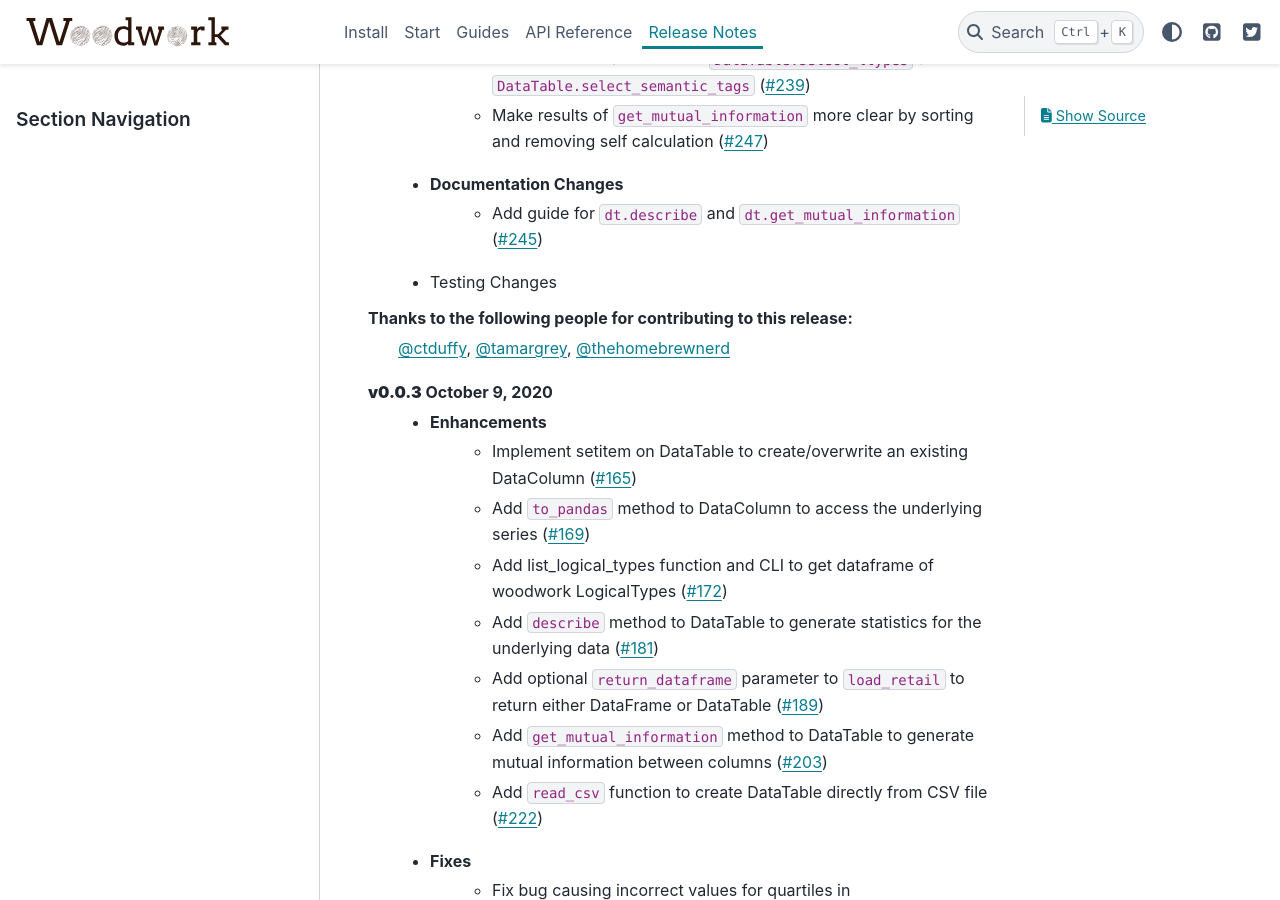
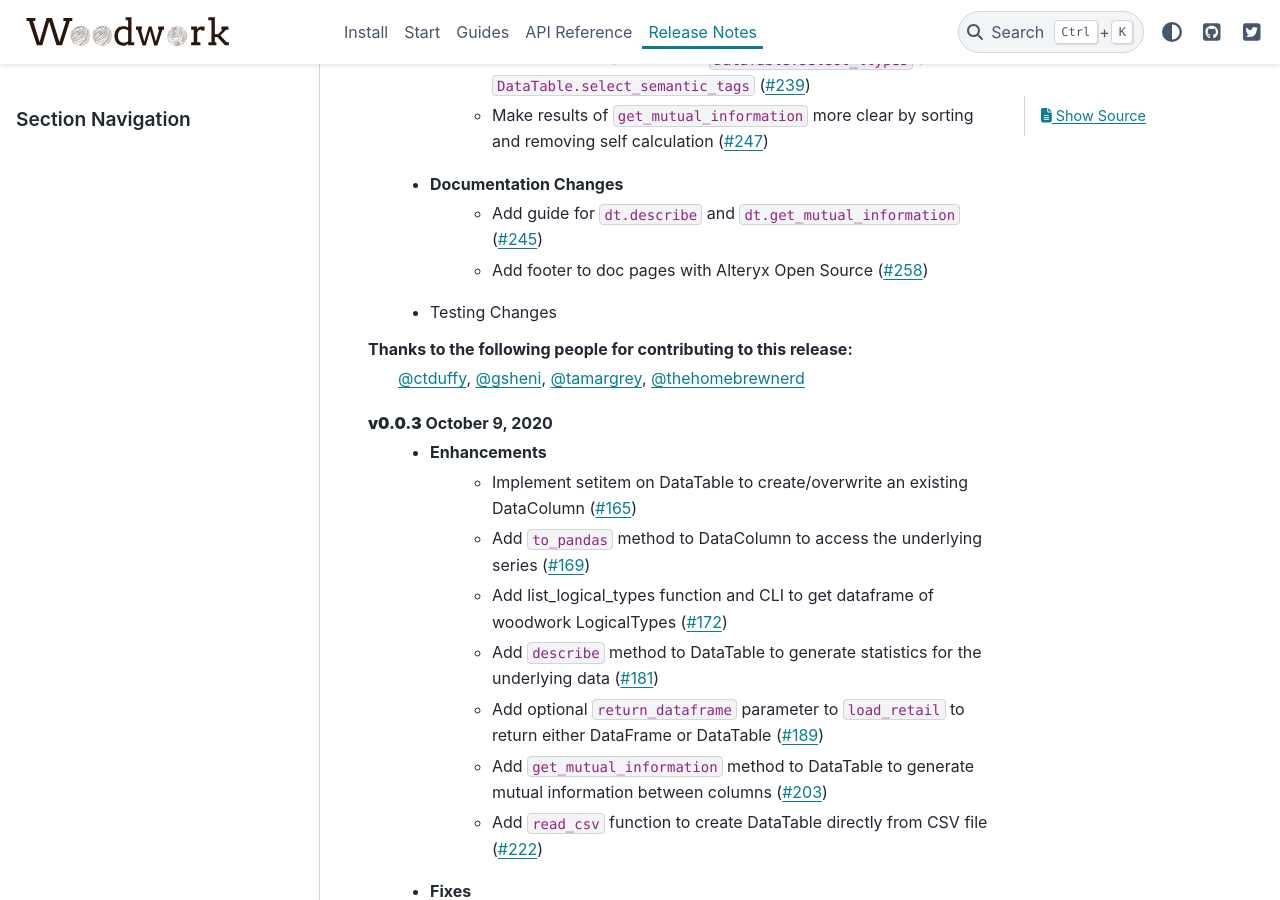
Before and after one commit to alteryx/woodwork, a Sphinx documentation site: the page built from docs/source/release_notes.rst, in a window 1280 px wide and 900 px high, scrolled down 522 px. Built offline with Sphinx 7.4.7 and the PyData theme 0.15.4, drawn with Linux system fonts in a browser that asks for light colours; comment, search, counter and statistics services are not loaded.

Commit message:
update changelog

```diff
--- a/docs/source/release_notes.rst
+++ b/docs/source/release_notes.rst
@@ -14,10 +14,11 @@ Release Notes
         * Make results of ``get_mutual_information`` more clear by sorting and removing self calculation (:pr:`247`)
     * Documentation Changes
         * Add guide for ``dt.describe`` and ``dt.get_mutual_information`` (:pr:`245`)
+        * Add footer to doc pages with Alteryx Open Source (:pr:`258`)
     * Testing Changes
 
 Thanks to the following people for contributing to this release:
-    :user:`ctduffy`, :user:`tamargrey`, :user:`thehomebrewnerd`
+    :user:`ctduffy`, :user:`gsheni`, :user:`tamargrey`, :user:`thehomebrewnerd`
 
 **v0.0.3** October 9, 2020
     * Enhancements
```
